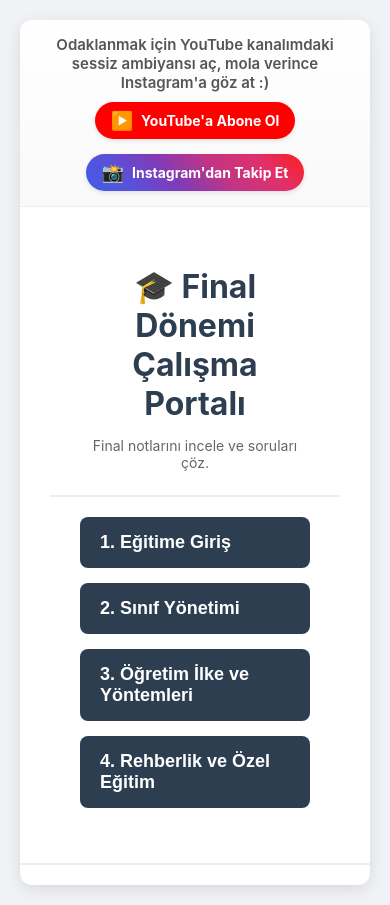
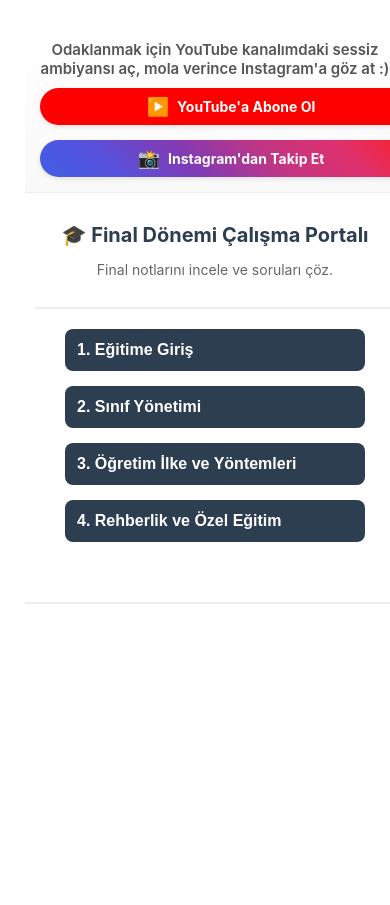
Before and after one commit to yasinbaran/yasinbaran.github.io, a Jekyll site: the page index.html, which Jekyll copies as it is, in a window 390 px wide. Built offline with Jekyll 4.4.1, drawn with Linux system fonts in a browser that asks for light colours.

Commit message:
Update index.html

```diff
--- a/index.html
+++ b/index.html
@@ -307,6 +307,58 @@
             padding: 10px;
             border-radius: 4px;
             display: none;
+        }
+
+        /* --- MOBİL CİHAZLAR İÇİN ÖZEL AYARLAR --- */
+        @media screen and (max-width: 768px) {
+            body {
+                padding: 5px; /* Mobilde sayfa kenar boşluğunu azalt */
+                background-color: #fff; /* Mobilde arka planı beyaz yap, ferah görünsün */
+            }
+
+            .container {
+                width: 100%; /* Kutuyu ekranın tamamına yay */
+                padding: 10px; /* İç boşluğu azalt (30px'ten 10px'e) */
+                box-shadow: none; /* Mobilde gölgeyi kaldır, daha hızlı yüklenir */
+                border-radius: 0; /* Köşeleri düzleştir */
+            }
+
+            header {
+                padding: 15px 10px; /* Başlık alanını daralt */
+            }
+
+            h1 {
+                font-size: 20px; /* Başlığı mobilde biraz küçült */
+            }
+
+            .ders-baslik {
+                font-size: 16px; /* Ders butonları mobilde taşmasın */
+                padding: 12px;
+            }
+
+            .soru-karti {
+                padding: 12px; /* Soru kartının içindeki boşluğu azalt */
+            }
+
+            .secenekler label {
+                padding: 8px 10px; /* Şıkların butonlarını biraz küçült */
+                font-size: 14px; /* Mobilde yazı boyutunu optimize et */
+            }
+
+            .pdf-viewer {
+                height: 350px; /* Mobilde PDF penceresini çok uzun yapma */
+            }
+
+            /* Mobilde Sosyal Medya Butonlarını Alt Alta Al */
+            .social-buttons {
+                flex-direction: column;
+                width: 100%;
+            }
+
+            .btn-social {
+                width: 100%; /* Butonlar tam genişlik olsun, parmakla basması kolaylaşır */
+                justify-content: center;
+            }
         }
 
         .dogru { background-color: #d4edda; color: #155724; display: block; border: 1px solid #c3e6cb; }
```
